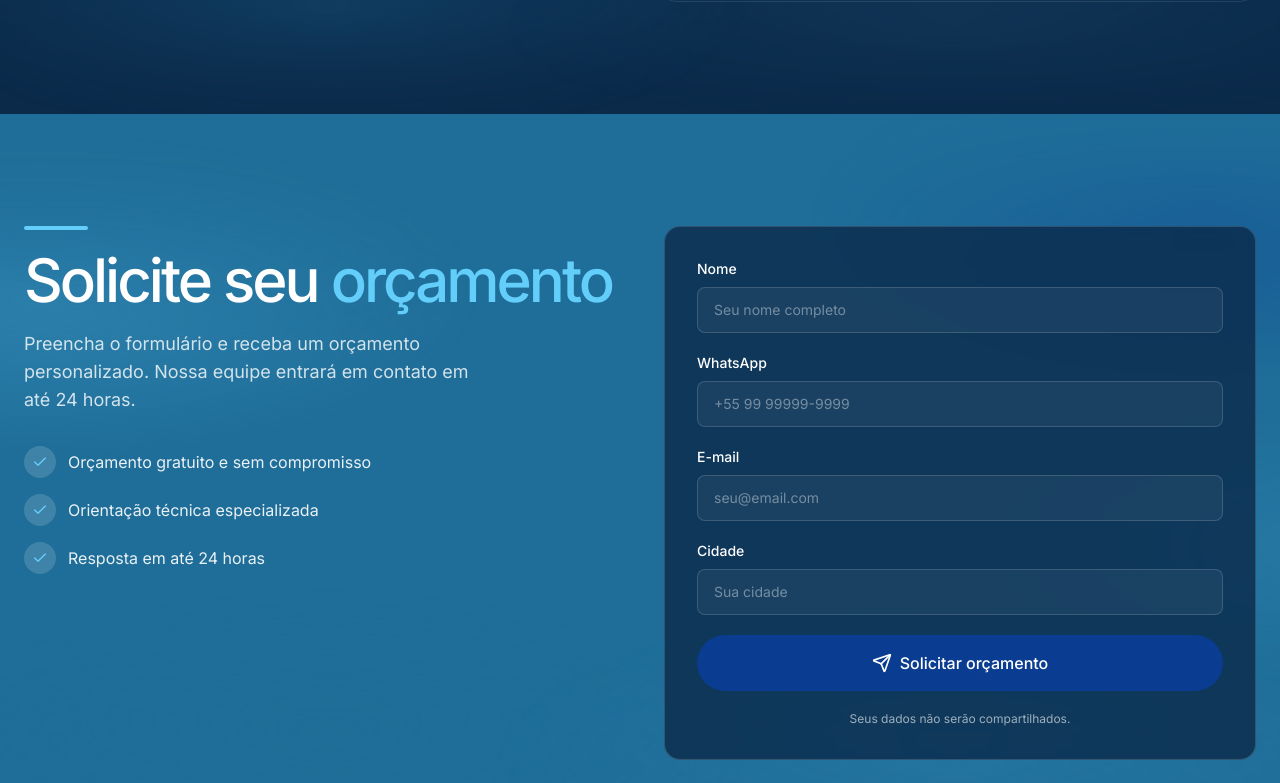
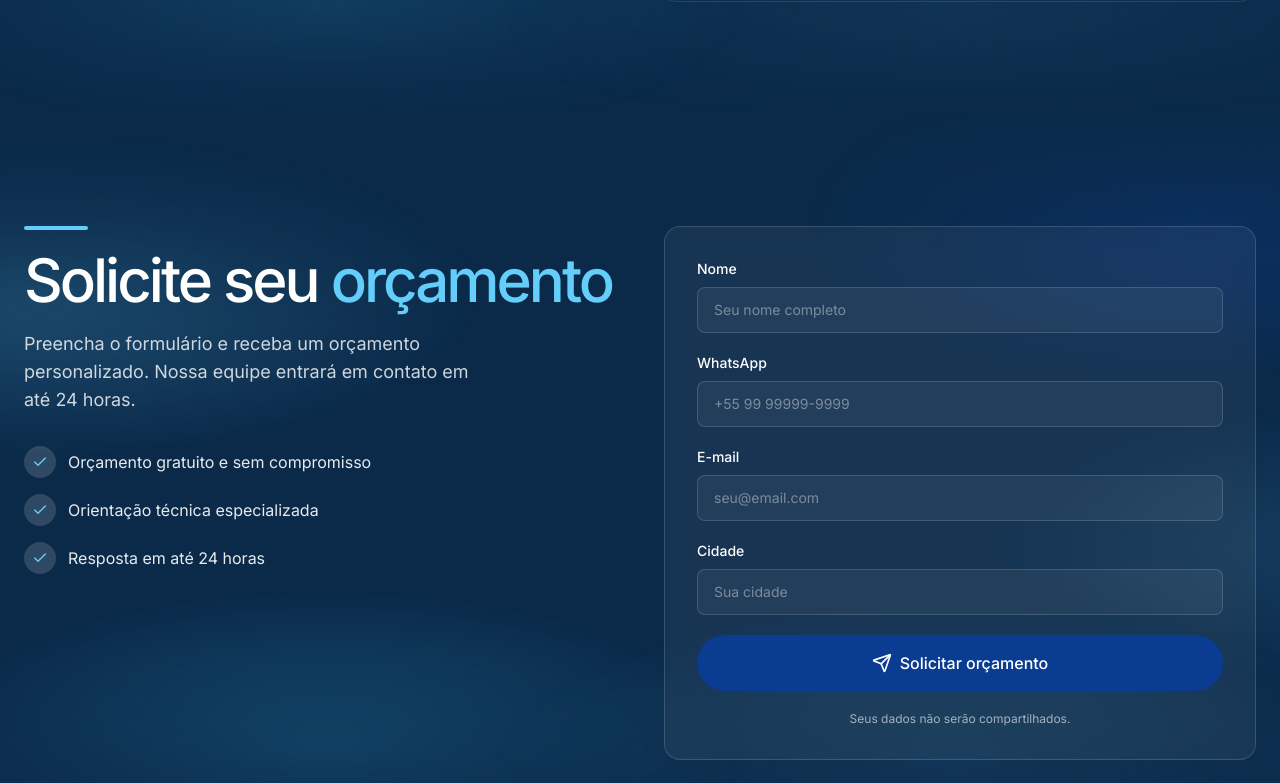
Before and after one commit to JosueAnalisysDeveloper/JFALUMVIDROS, a React (Vite) app: page / in a window 1280 px wide. Shown: the part 8657-9440 px from the top of the page. Built offline with nearby package versions, Linux system fonts and the light colour scheme; grey boxes are pictures that could not be loaded; the HTML template or start-up script is replaced by a standard one.

Commit message:
Use the site's navy blue in the contact form section
Co-Authored-By: Claude Sonnet 5.5 <noreply@anthropic.com>
Claude-Session: https://claude.ai/code/session_01LGSipHaf8sUXsMvuSQWYMy

```diff
--- a/src/components/ContactForm.tsx
+++ b/src/components/ContactForm.tsx
@@ -20,7 +20,7 @@ export default function ContactForm() {
   }
 
   return (
-    <section id="contato" className="bg-aurora bg-aurora-blue px-6 py-20 md:py-28">
+    <section id="contato" className="bg-aurora px-6 py-20 md:py-28">
       <div className="mx-auto grid max-w-7xl gap-12 lg:grid-cols-2">
         <div>
           <div className="h-1 w-16 rounded bg-[#64CEFB]" />
@@ -40,7 +40,7 @@ export default function ContactForm() {
           </ul>
         </div>
 
-        <form onSubmit={enviar} className="space-y-5 rounded-2xl border border-white/15 bg-[#0b2a4a]/80 p-6 backdrop-blur-sm md:p-8">
+        <form onSubmit={enviar} className="space-y-5 rounded-2xl border border-white/15 bg-white/5 p-6 backdrop-blur-md md:p-8">
           {[
             { id: 'nome', label: 'Nome', type: 'text', ph: 'Seu nome completo' },
             { id: 'whatsapp', label: 'WhatsApp', type: 'tel', ph: '+55 99 99999-9999' },
```
